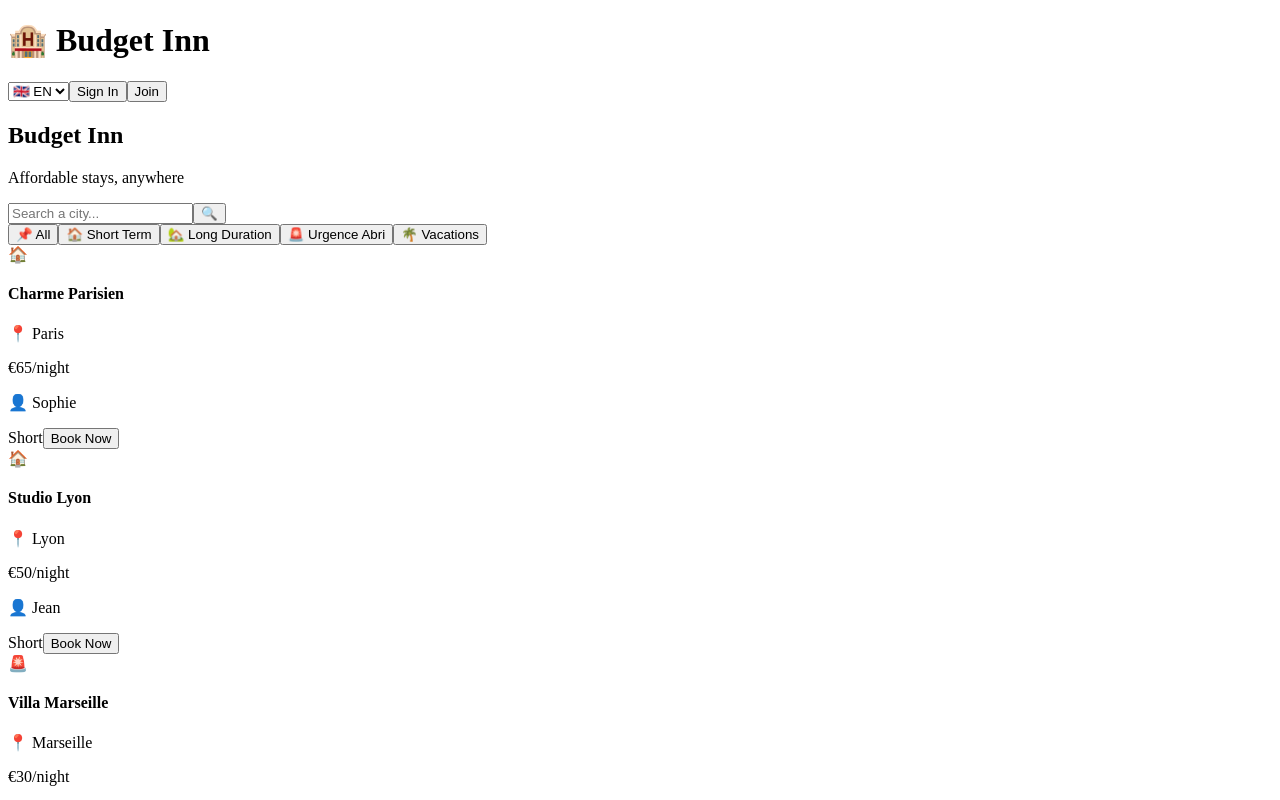
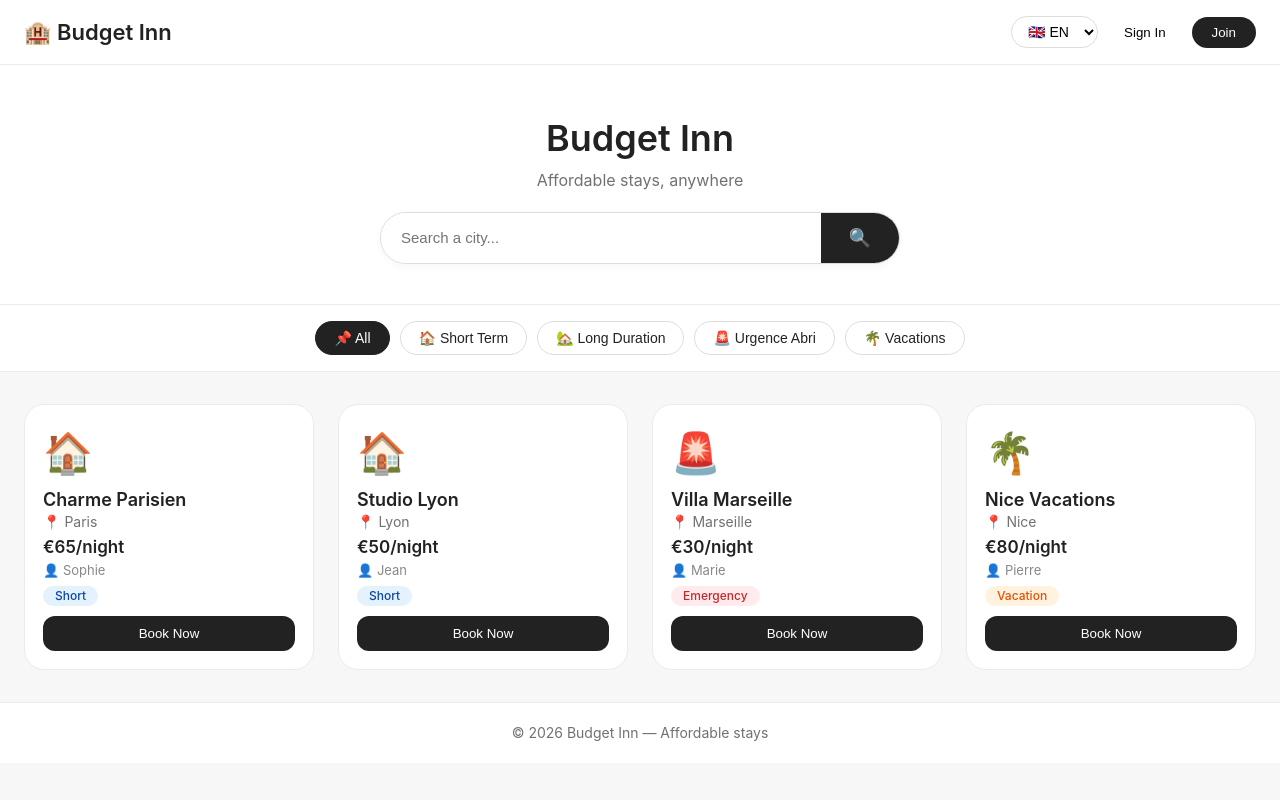
Before and after one commit to navmiaaa/Budget-Inn, a React (Vite) app: page / in a window 1280 px wide. Shown: the top 800 px of the page. Built offline with nearby package versions, Linux system fonts and the light colour scheme.

Commit message:
Update App.css

```diff
--- a/src/App.css
+++ b/src/App.css
@@ -1,9 +1,264 @@
-/* Add these styles at the end of your App.css */
+* {
+  margin: 0;
+  padding: 0;
+  box-sizing: border-box;
+}
+body {
+  font-family: -apple-system, BlinkMacSystemFont, 'Segoe UI', Roboto, sans-serif;
+  background: #f7f7f7;
+  color: #222;
+  line-height: 1.4;
+}
 
+/* ===== HEADER ===== */
+.header {
+  display: flex;
+  justify-content: space-between;
+  align-items: center;
+  padding: 16px 24px;
+  background: #ffffff;
+  border-bottom: 1px solid #ebebeb;
+  flex-wrap: wrap;
+}
+.logo h1 {
+  font-size: 22px;
+  font-weight: 600;
+  color: #222;
+}
+.header-actions {
+  display: flex;
+  gap: 12px;
+  align-items: center;
+  flex-wrap: wrap;
+}
+.header-actions select {
+  padding: 6px 12px;
+  border-radius: 30px;
+  border: 1px solid #ddd;
+  background: #fff;
+  font-size: 14px;
+}
+.btn-outline {
+  background: transparent;
+  border: none;
+  font-weight: 500;
+  padding: 8px 14px;
+  cursor: pointer;
+  border-radius: 30px;
+}
+.btn-outline:hover {
+  background: #f7f7f7;
+}
+.btn-primary {
+  background: #222;
+  color: #fff;
+  border: none;
+  padding: 8px 20px;
+  border-radius: 30px;
+  font-weight: 500;
+  cursor: pointer;
+}
+.btn-primary:hover {
+  background: #000;
+}
+.user-name {
+  font-weight: 500;
+  padding: 4px 12px;
+  background: #f0f0f0;
+  border-radius: 30px;
+}
+
+/* ===== HERO ===== */
+.hero {
+  background: #ffffff;
+  padding: 48px 20px 40px;
+  text-align: center;
+  border-bottom: 1px solid #ebebeb;
+}
+.hero h2 {
+  font-size: 36px;
+  font-weight: 600;
+}
+.hero p {
+  font-size: 16px;
+  color: #717171;
+  margin: 6px 0 20px;
+}
+.search-box {
+  display: flex;
+  max-width: 520px;
+  margin: 0 auto;
+  border: 1px solid #ddd;
+  border-radius: 40px;
+  overflow: hidden;
+  background: #fff;
+  box-shadow: 0 2px 8px rgba(0, 0, 0, 0.04);
+}
+.search-box input {
+  flex: 1;
+  padding: 14px 20px;
+  border: none;
+  font-size: 15px;
+  outline: none;
+}
+.search-box button {
+  padding: 14px 28px;
+  background: #222;
+  color: #fff;
+  border: none;
+  font-size: 18px;
+  cursor: pointer;
+}
+
+/* ===== CATEGORIES ===== */
+.categories {
+  display: flex;
+  justify-content: center;
+  gap: 10px;
+  padding: 16px 20px;
+  background: #ffffff;
+  border-bottom: 1px solid #ebebeb;
+  flex-wrap: wrap;
+}
+.cat-btn {
+  padding: 8px 18px;
+  border-radius: 30px;
+  border: 1px solid #ddd;
+  background: #fff;
+  color: #222;
+  cursor: pointer;
+  font-weight: 500;
+  font-size: 14px;
+  transition: 0.15s;
+}
+.cat-btn.active {
+  background: #222;
+  color: #fff;
+  border-color: #222;
+}
+.cat-btn:hover {
+  border-color: #222;
+}
+
+/* ===== CARDS ===== */
+.section {
+  max-width: 1280px;
+  margin: 32px auto;
+  padding: 0 24px;
+}
+.cards-grid {
+  display: grid;
+  grid-template-columns: repeat(auto-fill, minmax(250px, 1fr));
+  gap: 24px;
+}
+.card {
+  background: #ffffff;
+  border-radius: 20px;
+  padding: 20px 18px 18px;
+  border: 1px solid #ebebeb;
+  transition: 0.2s;
+}
+.card:hover {
+  box-shadow: 0 6px 16px rgba(0, 0, 0, 0.06);
+}
+.card-icon {
+  font-size: 40px;
+  margin-bottom: 6px;
+}
+.card-body h4 {
+  font-size: 18px;
+  font-weight: 600;
+}
+.card-body .city {
+  font-size: 14px;
+  color: #717171;
+}
+.card-body .price {
+  font-size: 17px;
+  font-weight: 600;
+  margin: 4px 0 2px;
+}
+.card-body .host-name {
+  font-size: 13px;
+  color: #888;
+}
+.tag {
+  display: inline-block;
+  padding: 2px 12px;
+  border-radius: 20px;
+  font-size: 12px;
+  font-weight: 500;
+  margin: 6px 0 10px;
+}
+.tag.short {
+  background: #e3f2fd;
+  color: #0d47a1;
+}
+.tag.long {
+  background: #e8f5e9;
+  color: #2e7d32;
+}
+.tag.emergency {
+  background: #ffebee;
+  color: #c62828;
+}
+.tag.vacation {
+  background: #fff3e0;
+  color: #e65100;
+}
+.book-btn {
+  width: 100%;
+  padding: 10px;
+  background: #222;
+  color: #fff;
+  border: none;
+  border-radius: 12px;
+  font-weight: 500;
+  cursor: pointer;
+  transition: 0.15s;
+}
+.book-btn:hover {
+  background: #000;
+}
+
+/* ===== HOST DASHBOARD ===== */
+.host-dashboard {
+  max-width: 600px;
+  margin: 24px auto;
+  padding: 24px;
+  background: #ffffff;
+  border-radius: 20px;
+  border: 1px solid #ebebeb;
+}
+.host-dashboard h3 {
+  margin-bottom: 16px;
+}
+.host-form {
+  display: flex;
+  flex-direction: column;
+  gap: 12px;
+}
+.host-form input,
+.host-form select {
+  padding: 10px 14px;
+  border: 1px solid #ddd;
+  border-radius: 12px;
+  font-size: 14px;
+}
+.host-form .btn-primary {
+  padding: 12px;
+  font-size: 16px;
+  border-radius: 12px;
+}
+
+/* ===== MODAL ===== */
 .modal {
   position: fixed;
-  top: 0; left: 0; width: 100%; height: 100%;
-  background: rgba(0,0,0,0.5);
+  top: 0;
+  left: 0;
+  width: 100%;
+  height: 100%;
+  background: rgba(0, 0, 0, 0.4);
   display: flex;
   align-items: center;
   justify-content: center;
@@ -13,37 +268,37 @@
 .modal-content {
   background: #fff;
   padding: 32px;
-  border-radius: 16px;
-  max-width: 420px;
+  border-radius: 20px;
+  max-width: 400px;
   width: 100%;
-  box-shadow: 0 20px 60px rgba(0,0,0,0.2);
+  box-shadow: 0 20px 60px rgba(0, 0, 0, 0.15);
 }
 .modal-content h2 {
-  margin-bottom: 8px;
   font-size: 24px;
+  margin-bottom: 4px;
 }
 .modal-content input {
   width: 100%;
   padding: 12px 14px;
-  margin: 8px 0;
+  margin: 6px 0;
   border: 1px solid #ddd;
-  border-radius: 8px;
+  border-radius: 12px;
   font-size: 15px;
-  outline: none;
 }
 .modal-content input:focus {
   border-color: #222;
+  outline: none;
 }
 .modal-content .btn-primary {
   width: 100%;
   padding: 12px;
   border: none;
-  border-radius: 8px;
+  border-radius: 12px;
   background: #222;
   color: #fff;
-  font-weight: 600;
+  font-weight: 500;
   cursor: pointer;
-  font-size: 16px;
+  margin-top: 8px;
 }
 .modal-content .btn-outline {
   background: transparent;
@@ -53,3 +308,39 @@
   font-weight: 500;
   text-decoration: underline;
 }
+
+/* ===== FOOTER ===== */
+footer {
+  background: #ffffff;
+  color: #717171;
+  text-align: center;
+  padding: 20px;
+  border-top: 1px solid #ebebeb;
+  font-size: 14px;
+  margin-top: 32px;
+}
+
+/* ===== RESPONSIVE ===== */
+@media (max-width: 600px) {
+  .header {
+    flex-direction: column;
+    text-align: center;
+    gap: 8px;
+  }
+  .header-actions {
+    justify-content: center;
+  }
+  .hero h2 {
+    font-size: 28px;
+  }
+  .categories {
+    gap: 6px;
+  }
+  .cat-btn {
+    font-size: 12px;
+    padding: 6px 14px;
+  }
+  .cards-grid {
+    grid-template-columns: 1fr;
+  }
+}
```
